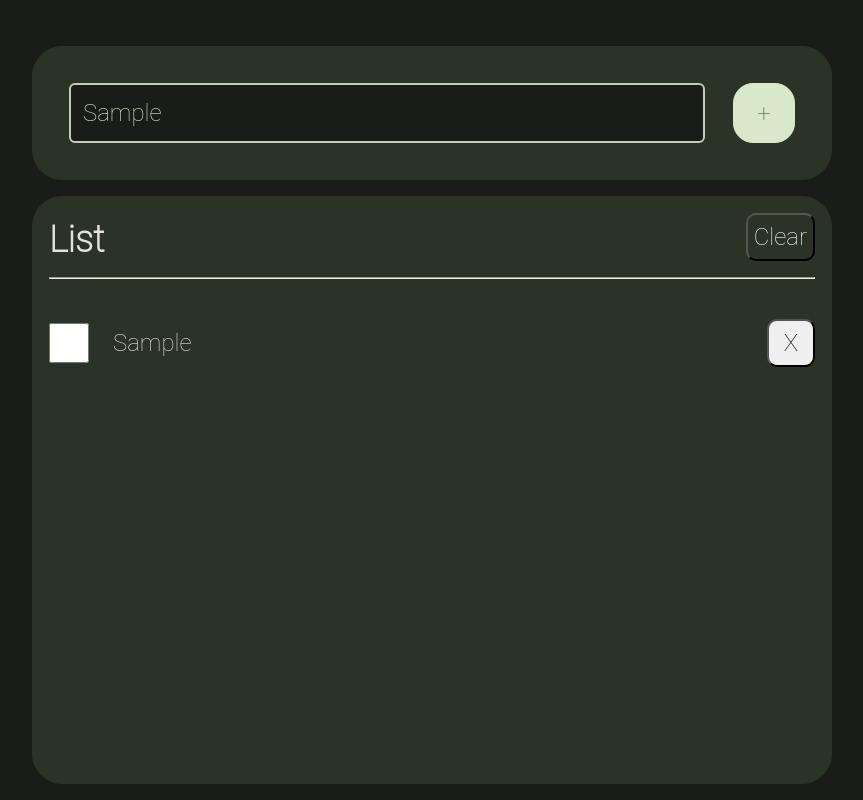
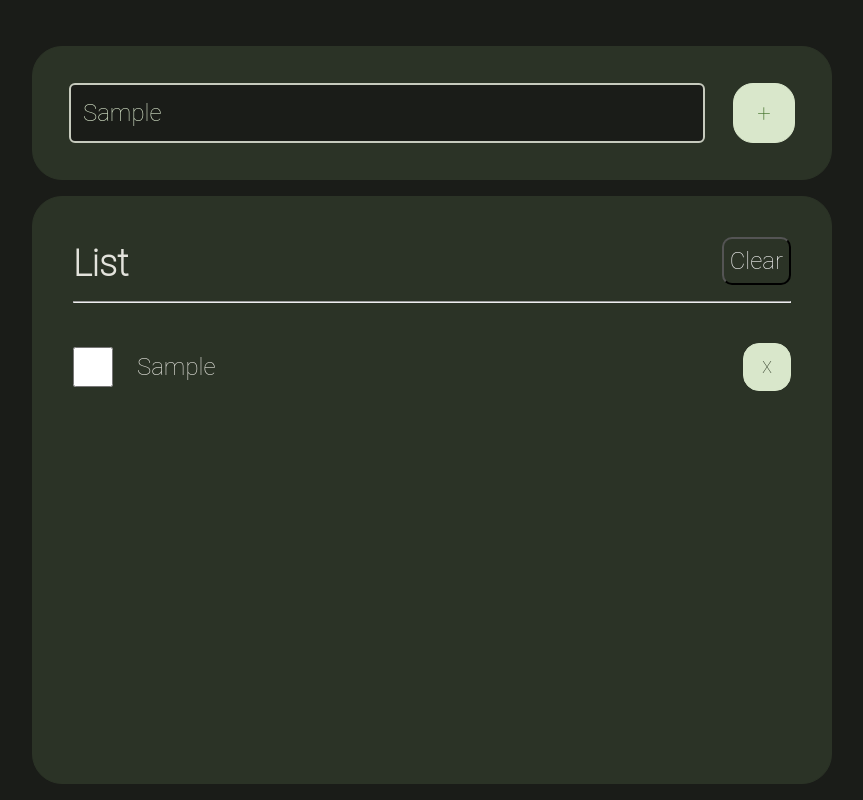
Before and after one commit to mrfiskare/ts-list-app, a website built with Vite: page index.html in a window 1280 px wide. Both pictures are taken after typing "Sample" into the empty fields and a click on the button "Add new item to list". Shown: the whole page, without its empty margins (208-1071 px from the left). Built offline with nearby package versions, Linux system fonts and the light colour scheme.

Commit message:
feat: change style

```diff
--- a/src/css/style.css
+++ b/src/css/style.css
@@ -113,6 +113,7 @@ section {
     display: flex;
     flex-flow: column;
     gap: 1rem;
+    padding: 40px;
 }
 
 .listTitle {
@@ -157,6 +158,14 @@ section {
     word-break: break-all;
 }
 
+.item > button {
+    background-color: #d9e7cb;
+    color: #131f0c;
+    border: 1px solid #d9e7cb;
+    border-radius: 16px;
+    font-size: 16px;
+}
+
 .item > button:hover,
 .item > button:focus {
     color: red;
```
